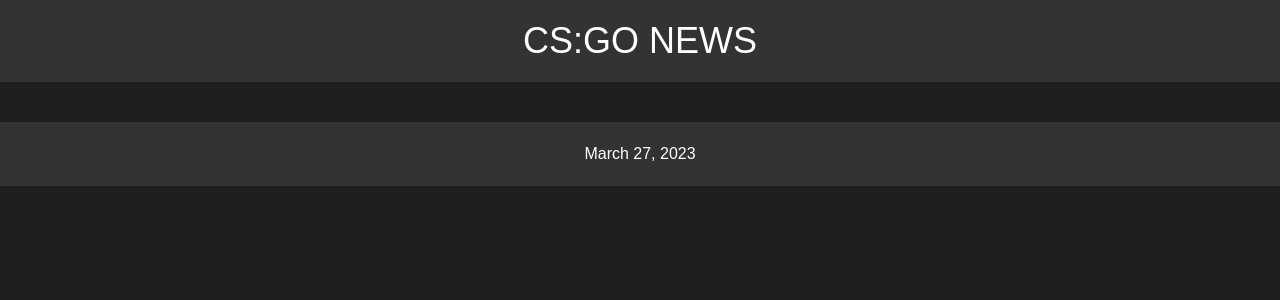
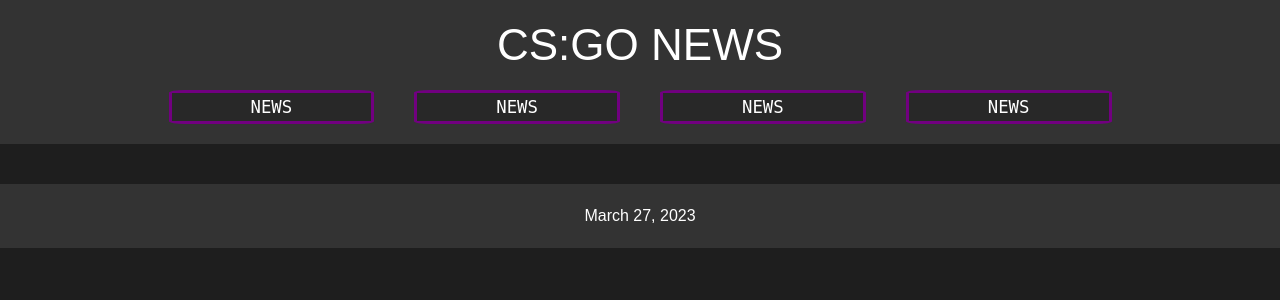
Before and after one commit to dionislez/hltv_news, a Django app: page /news/ in a window 1280 px wide. Shown: the top 300 px of the page. Run offline with Django 4.2, Linux system fonts and the light colour scheme; data that the repository does not hold is empty.

Commit message:
feat(news.html): added 4 upper buttons, button animations

```diff
--- a/predictor/predictor/urls.py
+++ b/predictor/predictor/urls.py
@@ -19,5 +19,5 @@
 
 urlpatterns = [
     path('admin/', admin.site.urls),
-    path('news/', news_page)
+    path('news/', news_page, name='actual_news')
 ]
--- a/predictor/templates/news.html
+++ b/predictor/templates/news.html
@@ -20,8 +20,33 @@
             text-align: center;
         }
 
+        .button-container {
+            display: flex;
+            margin: 0 auto;
+            padding: 20px 0px 0px;
+        }
+
+        .button-container .button {
+            border-radius: 8%;
+            flex-grow: 1;
+            margin: 0 20px;
+            background-color: #282828;
+            border: 3px solid rgb(113, 0, 128);
+            color: #FFFFFF;
+            font: 13pt monospace;
+            text-decoration: none;
+            padding: 4px 10px;
+            float: right;
+            transition: transform 0.2s;
+        }
+
+        .button-container .button:hover {
+            transform: translateY(-2px);
+            background-color: rgb(113, 0, 128);
+        }
+
         h1 {
-            font: 36px sans-serif;
+            font: 44px sans-serif;
             margin: 0;
             text-transform: uppercase;
         }
@@ -56,16 +81,18 @@
         }
 
         .post .button {
-            background-color: #282828; /* Green background */
-            border: 1px solid rgb(113, 0, 128); /* Green border */
+            transition: transform 0.2s;
+            background-color: #282828;
+            border: 2px solid rgb(113, 0, 128);
             font: 12pt monospace;
             text-decoration: none;
-            color: #FFFFFF; /* White text */
-            padding: 4px 10px; /* Some padding */
+            color: #FFFFFF;
+            padding: 4px 10px;
             float: right;
         }
 
         .post .button:hover {
+            transform: translateY(-2px);
             background-color: rgb(113, 0, 128);
         }
 
@@ -83,12 +110,18 @@
 <body>
     <header>
         <h1>CS:GO NEWS</h1>
+        <div class="button-container" style="max-width: 983px;">
+            <a href="{% url 'actual_news' %}" class="button">NEWS</a>
+            <a href="{% url 'actual_news' %}" class="button">NEWS</a>
+            <a href="{% url 'actual_news' %}" class="button">NEWS</a>
+            <a href="{% url 'actual_news' %}" class="button">NEWS</a>
+        </div>
     </header>
     <div class="container">
         {% for item in items %}
         <div class="post">
             <h2>{{ item.title }}</h2>
-            <a href="{{ item.source_link }}", class="button">HLTV</a>
+            <a href="{{ item.source_link }}" class="button">HLTV</a>
             <p class="time">{{ item.time }}</p>
         </div>
         {% endfor %}
```
